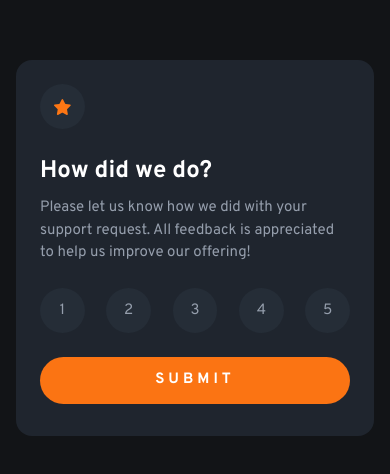
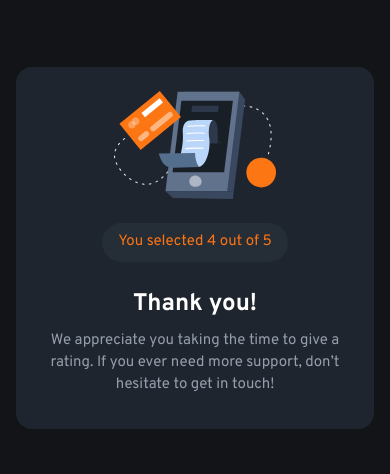
Before and after one commit to Elian-A/FM-interactive-rating, a React (Vite) app: page / in a window 390 px wide. Shown: the part 174-648 px from the top of the page. Built offline with nearby package versions, Linux system fonts and the light colour scheme.

Commit message:
Finish mobile styling of thankYou component

```diff
--- a/src/App.tsx
+++ b/src/App.tsx
@@ -6,8 +6,8 @@ function App() {
   return (
     <div className="app">
       <div className="card-wrapper">
-        <Rating />
-        {/* <ThankYou/> */}
+        {/* <Rating /> */}
+        <ThankYou />
       </div>
     </div>
   );
--- a/src/components/thankYou/thankYou.component.tsx
+++ b/src/components/thankYou/thankYou.component.tsx
@@ -1,9 +1,21 @@
 import "./thankYou.styles.css";
 const ThankYou = () => {
   return (
-    <div>
-      Thank you! We appreciate you taking the time to give a rating. If you ever
-      need more support, don’t hesitate to get in touch!
+    <div className="thank-you">
+      <img
+        src="/illustration-thank-you.svg"
+        alt="orange dot and credict card floating around a cellphone which have a curvy paper emerging from within"
+      />
+      <div className="selected-rating">
+        <p>You selected 4 out of 5</p>
+      </div>
+      <div className="text-wrapper">
+        <h3 className="title">Thank you!</h3>
+        <p>
+          We appreciate you taking the time to give a rating. If you ever need
+          more support, don’t hesitate to get in touch!
+        </p>
+      </div>
     </div>
   );
 };
--- a/src/components/thankYou/thankYou.styles.css
+++ b/src/components/thankYou/thankYou.styles.css
@@ -0,0 +1,22 @@
+.thank-you {
+  padding: 1.5rem 1.5rem 2rem;
+  display: grid;
+  gap: 1.5rem;
+  justify-items: center;
+}
+.selected-rating {
+  max-width: fit-content;
+  border-radius: 2rem;
+  background-color: var(--clr-neutral-700);
+  color: var(--clr-primary-500);
+  padding: 0.5rem 1rem;
+}
+.text-wrapper {
+  display: grid;
+  gap: 0.5rem;
+  text-align: center;
+}
+.title {
+  color: var(--clr-neutral-100);
+  font-size: 1.5rem;
+}
```
